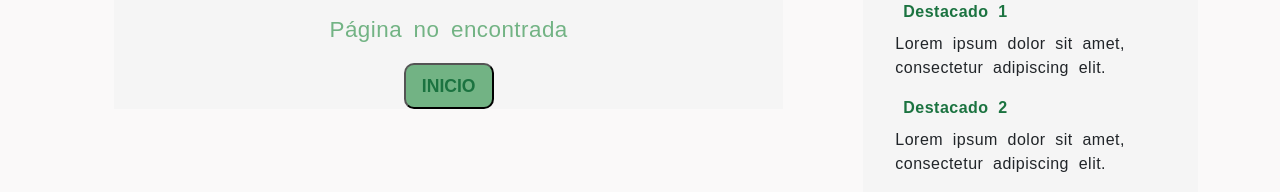
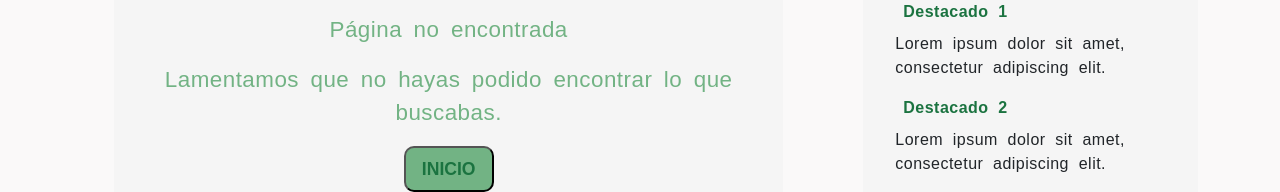
Before and after one commit to icuelloarg/notrash, a website: page views/404.html in a window 1280 px wide. Shown: the part 603-795 px from the top of the page. Drawn offline with nearby package versions, Linux system fonts and the light colour scheme; files whose address does not match are found by name.

Commit message:
Update 404.html
Cambio de title y  se agrega un párrafo debajo de 404 not found.

```diff
--- a/views/404.html
+++ b/views/404.html
@@ -4,7 +4,7 @@
     <meta charset="UTF-8">
     <meta http-equiv="X-UA-Compatible" content="IE=edge">
     <meta name="viewport" content="width=device-width, initial-scale=1.0">
-    <title>404 - No Trash</title>
+    <title>404 - PAGE ERROR</title>
     <link href="https://cdn.jsdelivr.net/npm/bootstrap@5.1.1/dist/css/bootstrap.min.css" rel="stylesheet" integrity="sha384-F3w7mX95PdgyTmZZMECAngseQB83DfGTowi0iMjiWaeVhAn4FJkqJByhZMI3AhiU" crossorigin="anonymous">
     <link rel="stylesheet" href="../CSS/index.css">
     <link
@@ -90,6 +90,7 @@
                 <h1 id="quienesSomos"> 404 </h1>
                 <p>PAGE NOT FOUND</p>
                 <p>Página no encontrada</p>
+                <p>Lamentamos que no hayas podido encontrar lo que buscabas.</p>
                 <button class="404__titulo__volver"><a href="../index.html"> INICIO</a></button>
             </div>
         </main>
```
